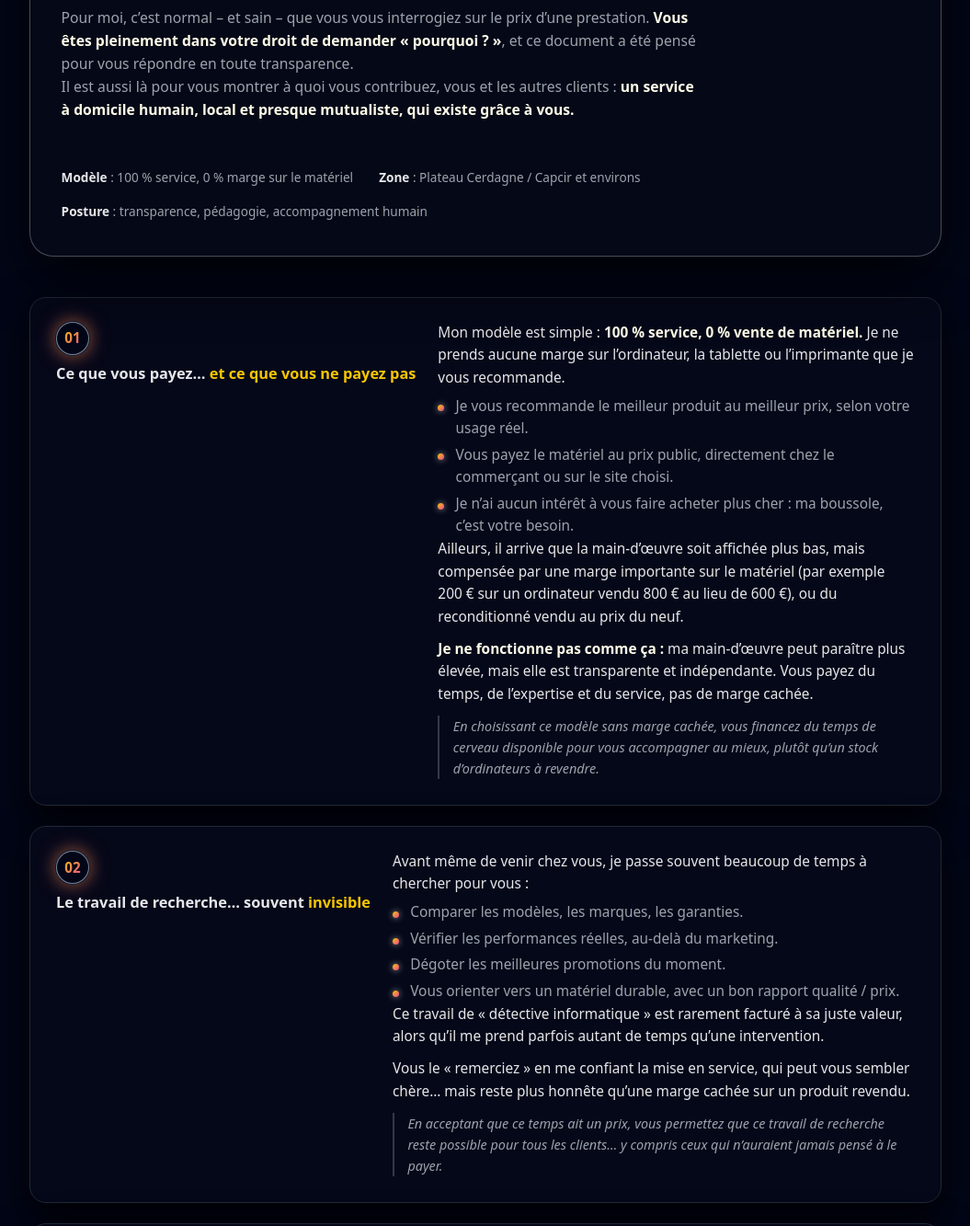
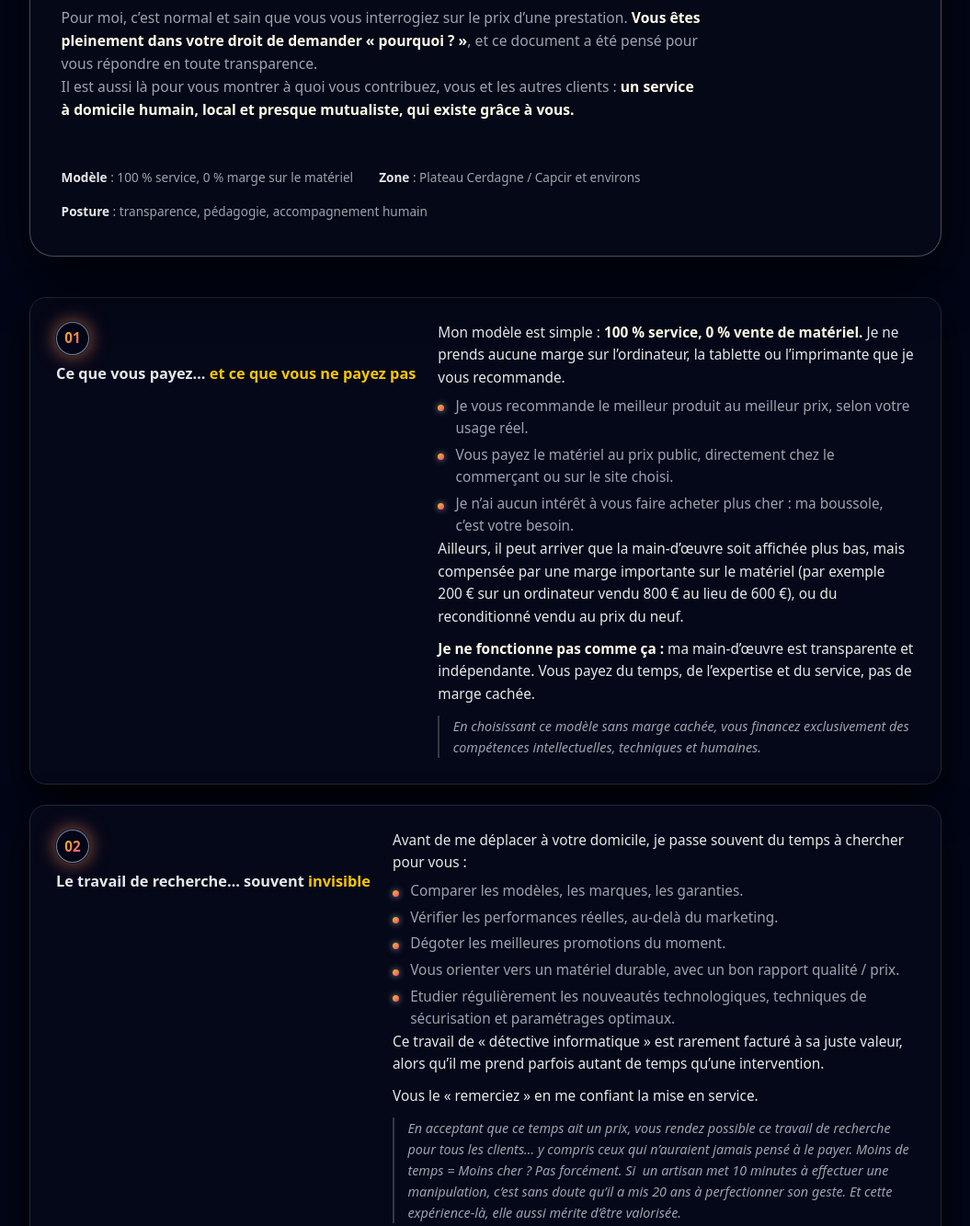
Before and after one commit to remyrog/ic-website, a plain HTML site: page tarifs.html in a window 1280 px wide. Shown: the part 267-1600 px from the top of the page at 92% size, without its empty margins (112-1167 px from the left). Drawn offline with Linux system fonts and the light colour scheme.

Commit message:
tarifs.html

```diff
--- a/tarifs.html
+++ b/tarifs.html
@@ -426,7 +426,7 @@ h1 span.accent {
             de la tarification
           </h1>
           <p class="hero-subtitle">
-            Pour moi, c’est normal – et sain – que vous vous interrogiez sur le prix d’une prestation.
+            Pour moi, c’est normal et sain que vous vous interrogiez sur le prix d’une prestation.
             <strong>Vous êtes pleinement dans votre droit de demander «&nbsp;pourquoi&nbsp;? »</strong>,
             et ce document a été pensé pour vous répondre en toute transparence.<br>
             Il est aussi là pour vous montrer à quoi vous contribuez, vous et les autres clients :
@@ -460,18 +460,16 @@ h1 span.accent {
             <li>Je n’ai aucun intérêt à vous faire acheter plus cher : ma boussole, c’est votre besoin.</li>
           </ul>
           <p>
-            Ailleurs, il arrive que la main-d’œuvre soit affichée plus bas, mais compensée
+            Ailleurs, il peut arriver que la main-d’œuvre soit affichée plus bas, mais compensée
             par une marge importante sur le matériel (par exemple 200&nbsp;€ sur un ordinateur
             vendu 800&nbsp;€ au lieu de 600&nbsp;€), ou du reconditionné vendu au prix du neuf.
           </p>
           <p>
-            <span class="highlight">Je ne fonctionne pas comme ça :</span> ma main-d’œuvre peut paraître plus élevée,
-            mais elle est transparente et indépendante. Vous payez du temps, de l’expertise et du service,
+            <span class="highlight">Je ne fonctionne pas comme ça :</span> ma main-d’œuvre est transparente et indépendante. Vous payez du temps, de l’expertise et du service,
             pas de marge cachée.
           </p>
           <p class="quote">
-            En choisissant ce modèle sans marge cachée, vous financez du temps de cerveau disponible
-            pour vous accompagner au mieux, plutôt qu’un stock d’ordinateurs à revendre.
+            En choisissant ce modèle sans marge cachée, vous financez exclusivement des compétences intellectuelles, techniques et humaines.
           </p>
         </div>
       </article>
@@ -484,26 +482,27 @@ h1 span.accent {
         </div>
         <div class="block-body">
           <p>
-            Avant même de venir chez vous, je passe souvent beaucoup de temps à chercher pour vous :
+            Avant de me déplacer à votre domicile, je passe souvent du temps à chercher pour vous :
           </p>
           <ul>
             <li>Comparer les modèles, les marques, les garanties.</li>
             <li>Vérifier les performances réelles, au-delà du marketing.</li>
             <li>Dégoter les meilleures promotions du moment.</li>
             <li>Vous orienter vers un matériel durable, avec un bon rapport qualité / prix.</li>
+            <li>Etudier régulièrement les nouveautés technologiques, techniques de sécurisation et paramétrages optimaux.</li>
           </ul>
           <p>
             Ce travail de «&nbsp;détective informatique&nbsp;» est rarement facturé à sa juste valeur,
             alors qu’il me prend parfois autant de temps qu’une intervention.
           </p>
           <p>
-            Vous le «&nbsp;remerciez&nbsp;» en me confiant la mise en service,
-            qui peut vous sembler chère… mais reste plus honnête qu’une marge cachée
-            sur un produit revendu.
+            Vous le «&nbsp;remerciez&nbsp;» en me confiant la mise en service.
           </p>
           <p class="quote">
-            En acceptant que ce temps ait un prix, vous permettez que ce travail de recherche reste possible
-            pour tous les clients… y compris ceux qui n’auraient jamais pensé à le payer.
+            En acceptant que ce temps ait un prix, vous rendez possible ce travail de recherche pour tous les clients…
+            y compris ceux qui n’auraient jamais pensé à le payer.
+            Moins de temps = Moins cher ? Pas forcément. Si&nbsp; un artisan met 10 minutes à effectuer une manipulation,
+            c’est sans doute qu’il a mis 20 ans à perfectionner son geste. Et cette expérience-là, elle aussi mérite d’être valorisée.
           </p>
         </div>
       </article>
@@ -533,7 +532,7 @@ h1 span.accent {
           <p class="quote">
             Chaque facture participe à un « pot commun » : les périodes où l’activité est confortable
             permettent d’assurer des dépannages plus longs, des accompagnements plus patients,
-            pour d’autres personnes que vous ne verrez jamais.
+            pour vous et d’autres personnes.
           </p>
         </div>
       </article>
@@ -687,7 +686,7 @@ h1 span.accent {
 
           <p class="quote">
             Je ne compte pas toujours mon temps : c’est ma façon de vous remercier pour votre confiance…
-            et de « mutualiser » un peu, en offrant parfois davantage que ce qui est strictement facturé.
+            et de vous offrir davantage que ce qui est strictement facturé.
           </p>
         </div>
       </article>
@@ -715,7 +714,7 @@ h1 span.accent {
           </ul>
           <p class="quote">
             Quand vous acceptez un devis, vous ne financez pas qu’une intervention ponctuelle :
-            vous contribuez à un modèle de tarification presque mutualiste, où chacun profite,
+            vous contribuez à un modèle de tarification communautaire, où chacun profite,
             à son tour, du fait que d’autres ont joué le jeu avant lui.
           </p>
         </div>
@@ -767,7 +766,7 @@ h1 span.accent {
         </div>
         <div class="block-body">
           <p>
-            Je reste humain, donc ouvert à la discussion.
+            Je reste ouvert à la discussion.
           </p>
           <ul>
             <li>Une erreur est possible : si quelque chose vous semble inadapté, parlons-en.</li>
@@ -808,7 +807,7 @@ h1 span.accent {
             Il n’est pas si facile de trouver en Cerdagne un professionnel qui se déplace, prend le temps
             d’expliquer et livre ce niveau de service. En faisant appel à mes services, vous contribuez
             à l’existence d’un service à domicile très utile pour certains, indispensable pour d’autres…
-            et vous pouvez en être fier ou fière.
+            et vous pouvez en être fier.e.
           </p>
         </div>
       </article>
@@ -827,7 +826,7 @@ h1 span.accent {
         </div>
         <div class="summary-item">
           <span>La communauté</span>
-          <strong>En acceptant un tarif juste, vous participez à un fonctionnement presque mutualiste : chacun bénéficie du fait que d’autres avant lui ont joué le jeu.</strong>
+          <strong>En acceptant un tarif juste, vous participez à un fonctionnement mutualiste : chacun bénéficie du fait que d’autres avant lui ont joué le jeu.</strong>
         </div>
         <div class="summary-item">
           <span>Le territoire</span>
```
